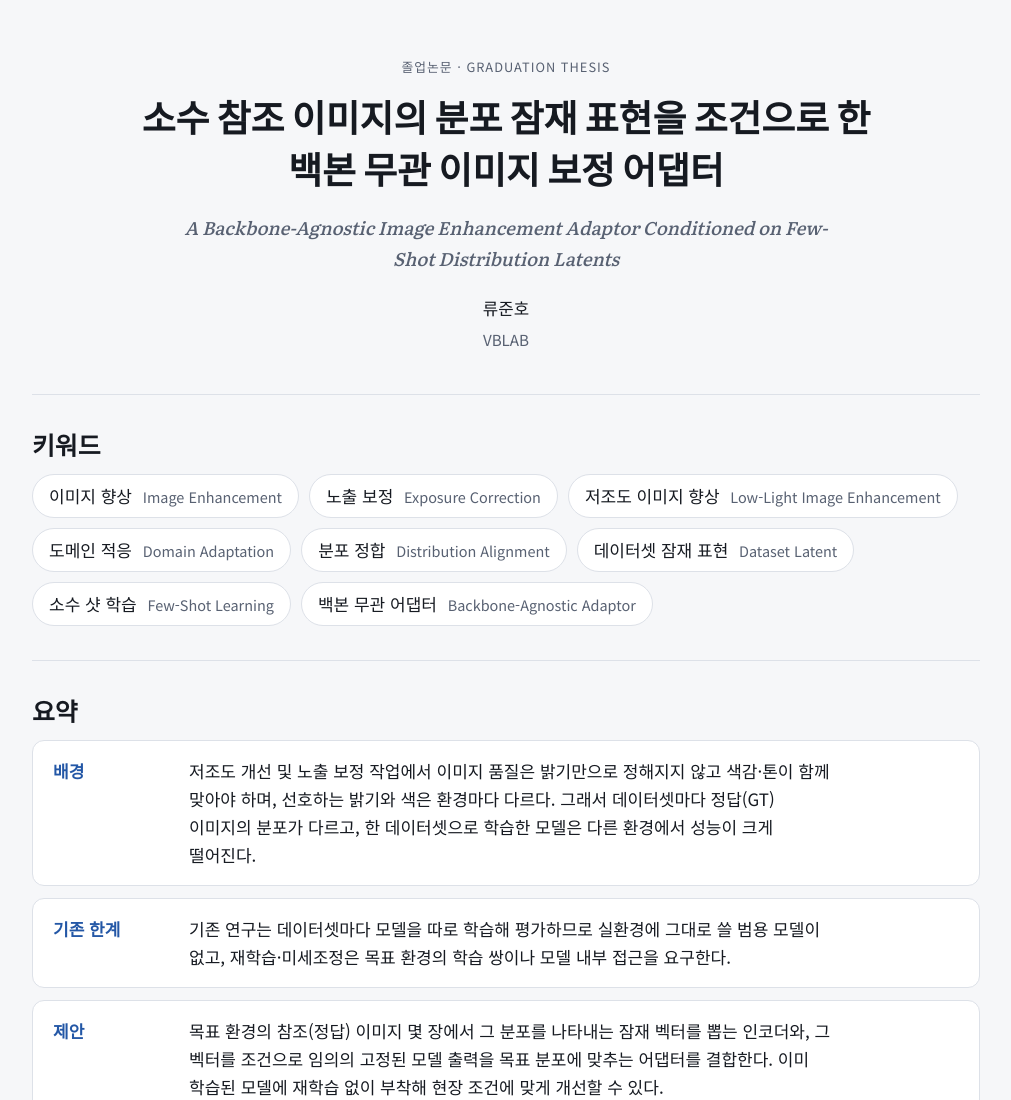
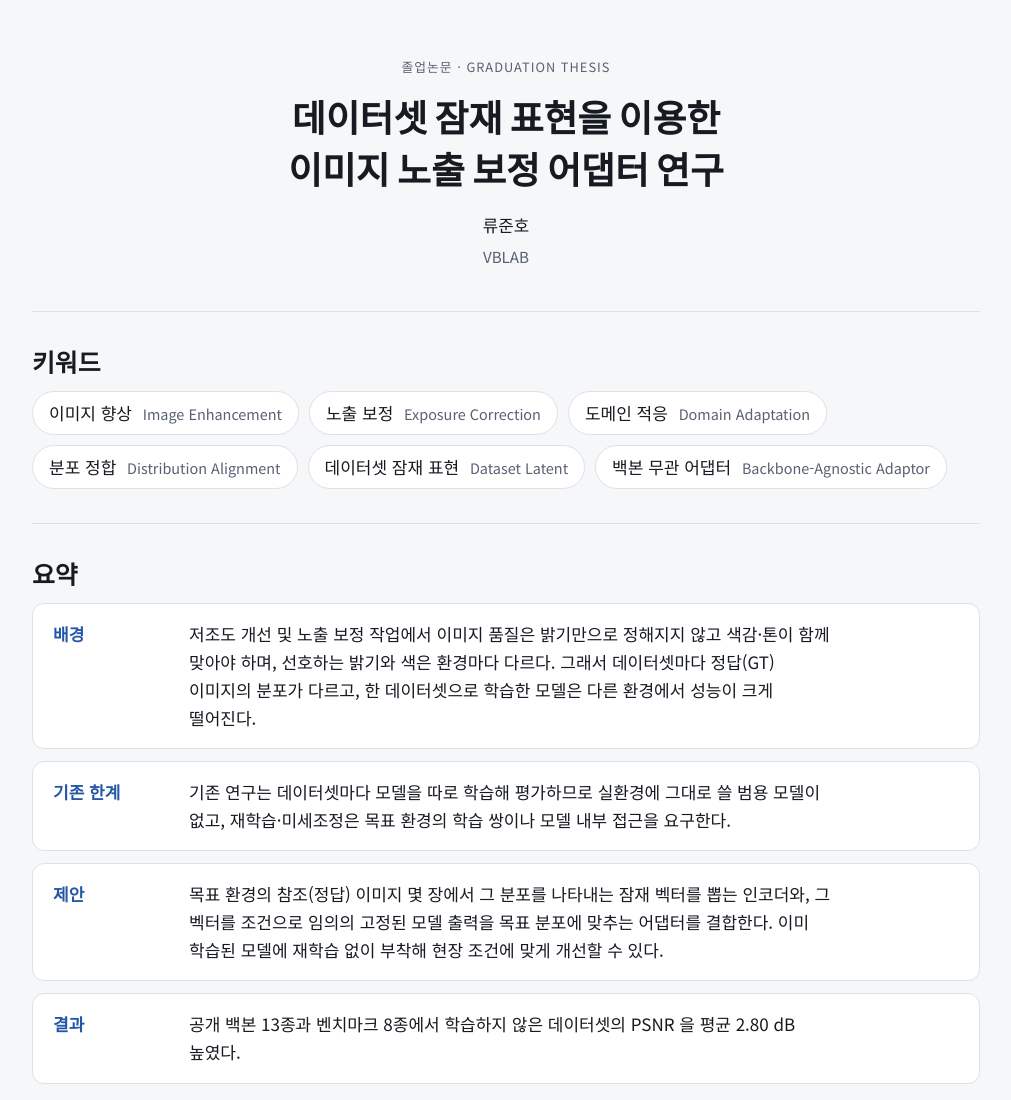
Before and after one commit to RyuJunho/RyuJunho.github.io, a plain HTML site: page index.html in a window 1280 px wide. Shown: the top 1100 px of the page, without its empty margins (134-1145 px from the left). Drawn offline with Linux system fonts and the light colour scheme.

Commit message:
제목 변경, 영어 제목·키워드 2개 삭제

```diff
--- a/index.html
+++ b/index.html
@@ -3,8 +3,8 @@
 <head>
 <meta charset="utf-8">
 <meta name="viewport" content="width=device-width, initial-scale=1">
-<title>분포 잠재 표현 기반 이미지 보정 어댑터</title>
-<meta name="description" content="소수 참조 이미지의 분포 잠재 표현을 조건으로 한 백본 무관 이미지 보정 어댑터 — 류준호 (VBLAB) 졸업논문 프로젝트 페이지">
+<title>데이터셋 잠재 표현을 이용한 이미지 노출 보정 어댑터 연구</title>
+<meta name="description" content="데이터셋 잠재 표현을 이용한 이미지 노출 보정 어댑터 연구 — 류준호 (VBLAB) 졸업논문 프로젝트 페이지">
 <link rel="preconnect" href="https://fonts.googleapis.com">
 <link rel="preconnect" href="https://fonts.gstatic.com" crossorigin>
 <link rel="stylesheet" href="https://fonts.googleapis.com/css2?family=Literata:opsz,wght@7..72,500;7..72,600&family=Noto+Sans+KR:wght@400;500;700&family=Noto+Serif+KR:wght@600;700&display=swap">
@@ -14,8 +14,7 @@
 <header class="hero">
   <div class="wrap">
     <p class="eyebrow">졸업논문 · Graduation Thesis</p>
-    <h1 class="title-ko">소수 참조 이미지의 분포 잠재 표현을 조건으로 한<br>백본 무관 이미지 보정 어댑터</h1>
-    <p class="title-en">A Backbone-Agnostic Image Enhancement Adaptor Conditioned on Few-Shot Distribution Latents</p>
+    <h1 class="title-ko">데이터셋 잠재 표현을 이용한<br>이미지 노출 보정 어댑터 연구</h1>
     <p class="authors">류준호</p>
     <p class="affil">VBLAB</p>
   </div>
@@ -27,11 +26,9 @@
     <ul class="chips">
       <li>이미지 향상 <span>Image Enhancement</span></li>
       <li>노출 보정 <span>Exposure Correction</span></li>
-      <li>저조도 이미지 향상 <span>Low-Light Image Enhancement</span></li>
       <li>도메인 적응 <span>Domain Adaptation</span></li>
       <li>분포 정합 <span>Distribution Alignment</span></li>
       <li>데이터셋 잠재 표현 <span>Dataset Latent</span></li>
-      <li>소수 샷 학습 <span>Few-Shot Learning</span></li>
       <li>백본 무관 어댑터 <span>Backbone-Agnostic Adaptor</span></li>
     </ul>
   </section>
```
